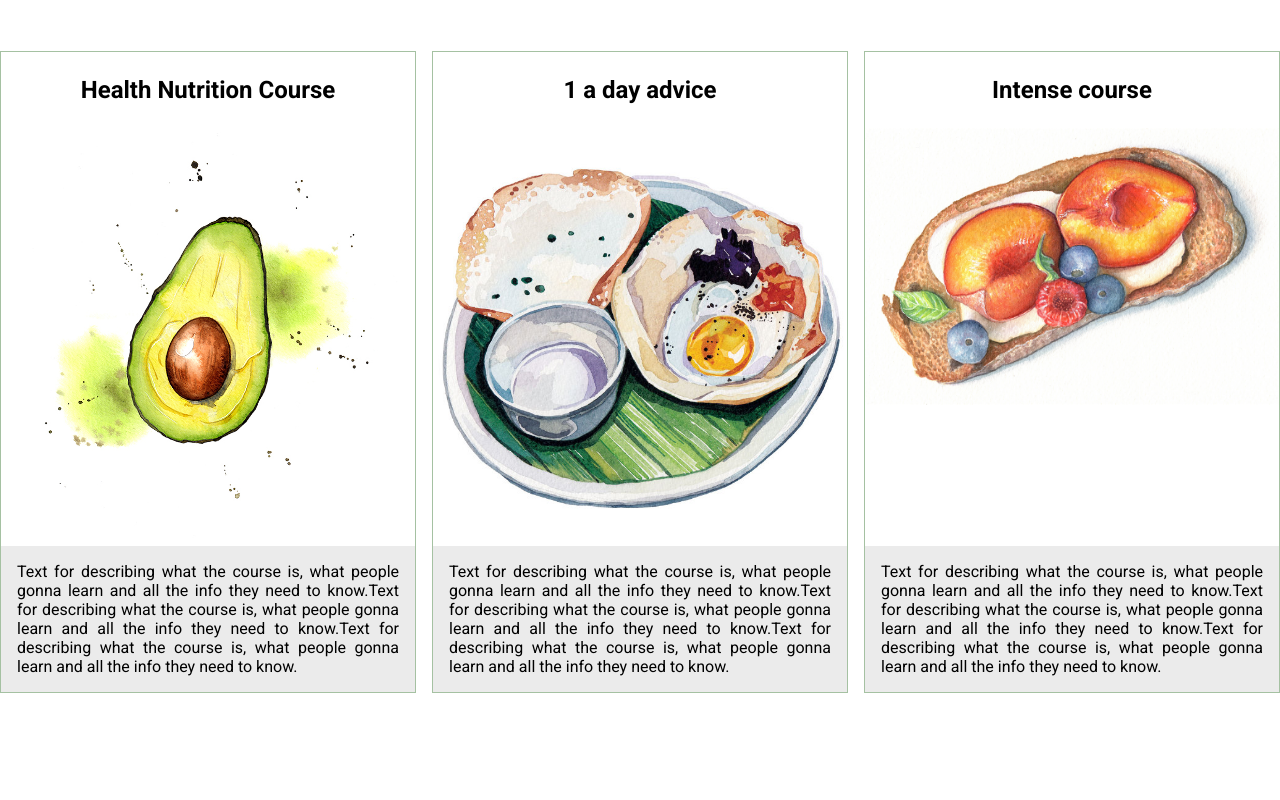
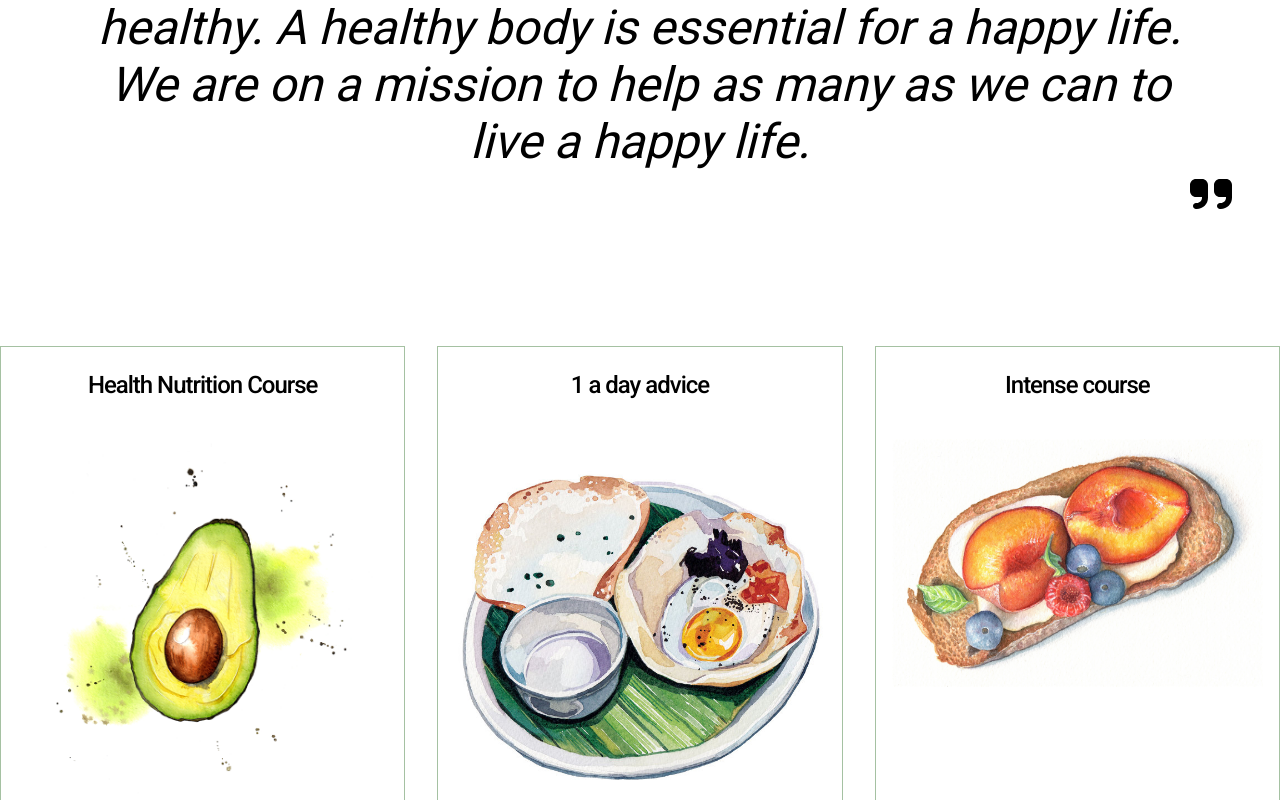
Before and after one commit to TimeaReich/Viteacademia, a React (Create React App) app: page / in a window 1280 px wide. Shown: the part 1420-2220 px from the top of the page. Built offline with nearby package versions, Linux system fonts and the light colour scheme; a web font is replaced by a local one.

Commit message:
Courses component restyled

```diff
--- a/src/App.css
+++ b/src/App.css
@@ -41,8 +41,8 @@
   color: var(--black);
   padding: 0 2rem;
   font-size: 18px;
+  font-weight: 500;
   letter-spacing: -1px;
-  font-weight: 500;
 }
 /*hero*/
 .hero-div {
@@ -67,20 +67,22 @@
 /*main section*/
 .main-section-container {
   display: grid;
-  grid-template-columns: auto auto auto;
-  gap: 1rem;
+  grid-template-columns: repeat(3, 1fr);
+  grid-template-rows: 1fr 1fr;
+  gap: 2rem;
   text-align: center;
+  margin: 2rem;
 }
 .main-section-content {
   text-align: justify;
 }
-
 /*blob*/
 .blob-wrapper {
   display: flex;
   flex-direction: column;
   align-items: center;
   justify-content: center;
+  text-align: center;
   margin-bottom: 3rem;
   margin-top: -5rem;
 }
@@ -251,32 +253,36 @@
   margin-bottom: 7rem;
   display: grid;
   grid-template-columns: repeat(3, 1fr);
-  gap: 1rem;
+  gap: 2rem;
   width: 100%;
 }
 .course-card-title > p {
   font-size: 24px;
-  font-weight: 600;
+  font-weight: 500;
+  letter-spacing: -1px;
 }
 .course-card {
   border: 1px solid var(--pale-green);
+  box-sizing: border-box;
   display: flex;
   flex-direction: column;
   justify-content: space-between;
 }
 .course-card:hover {
-  border: 2px solid var(--pale-green);
-}
-.course-card:hover > .course-card-description {
-  background-color: var(--white);
+  /* border: 2px solid var(--pale-green); */
+  box-shadow: 0 10px 20px var(--grey);
 }
 
 .course-card-description {
   background-color: var(--grey);
-  padding: 1rem;
+  transition: background-color 1s ease-out;
   text-align: justify;
+  padding: 3rem 2rem 4rem 2rem;
+}
+.course-card:hover > .course-card-description {
+  background-color: #fff;
 }
 .course-card-title-img {
   max-width: 100%;
-  object-fit: cover;
+  padding: 1rem;
 }
--- a/src/App.js
+++ b/src/App.js
@@ -4,7 +4,7 @@ import Hero from "./Components/Hero";
 import Footer from "./Components/Footer";
 import MainSection from "./Components/MainSection";
 import QuoteStrip from "./Components/QuoteStrip";
-import Courses from "./Components/Courses";
+import CourseSection from "./Components/CourseSection";
 
 function App() {
   return (
@@ -13,7 +13,7 @@ function App() {
       <Hero />
       <MainSection />
       <QuoteStrip />
-      <Courses />
+      <CourseSection />
       <Footer />
     </div>
   );
--- /dev/null
+++ b/src/Components/CourseSection.js
@@ -0,0 +1,38 @@
+import Courses from "./Courses";
+import cardPicture from "../images/card_picture.jpeg";
+import cardPicture2 from "../images/card_picture_2.jpg";
+import cardPicture3 from "../images/card_picture_3.png";
+const CourseSection = () => {
+  return (
+    <div className="course-wrapper">
+      <Courses
+        courseTitle="Health Nutrition Course"
+        courseDescription="Text for describing what the course is, what people gonna learn and
+            all the info they need to know.Text for describing what the course
+            is, what people gonna learn and all the info they need to know.Text
+            for describing what the course is, what people gonna learn and all
+            the info they need to know."
+        coursePicture={cardPicture}
+      />
+      <Courses
+        courseTitle="1 a day advice"
+        courseDescription="Text for describing what the course is, what people gonna learn and
+            all the info they need to know.Text for describing what the course
+            is, what people gonna learn and all the info they need to know.Text
+            for describing what the course is, what people gonna learn and all
+            the info they need to know."
+        coursePicture={cardPicture2}
+      />
+      <Courses
+        courseTitle="Intense course"
+        courseDescription="Text for describing what the course is, what people gonna learn and
+            all the info they need to know.Text for describing what the course
+            is, what people gonna learn and all the info they need to know.Text
+            for describing what the course is, what people gonna learn and all
+            the info they need to know."
+        coursePicture={cardPicture3}
+      />
+    </div>
+  );
+};
+export default CourseSection;
--- a/src/Components/Courses.js
+++ b/src/Components/Courses.js
@@ -1,68 +1,17 @@
-import cardPicture from "../images/card_picture.jpeg";
-import cardPicture2 from "../images/card_picture_2.jpg";
-import cardPicture3 from "../images/card_picture_3.png";
-
-const Courses = () => {
-  //const [courseTitle, courseDescription]= course
+const Courses = (props) => {
+  const { courseTitle, courseDescription, coursePicture } = props;
   return (
-    <>
-      <div className="course-wrapper">
     <div className="course-card">
       <div className="course-card-title">
-            <p>Health Nutrition Course</p>
+        <p>{courseTitle}</p>
         <img
           className="course-card-title-img"
           alt="decorative"
-              src={cardPicture}
+          src={coursePicture}
         />
       </div>
-
-          <div className="course-card-description">
-            Text for describing what the course is, what people gonna learn and
-            all the info they need to know.Text for describing what the course
-            is, what people gonna learn and all the info they need to know.Text
-            for describing what the course is, what people gonna learn and all
-            the info they need to know.
+      <div className="course-card-description">{courseDescription}</div>
     </div>
-        </div>
-        <div className="course-card">
-          <div className="course-card-title">
-            <p>1 a day advice</p>
-            <img
-              className="course-card-title-img"
-              alt="decorative"
-              src={cardPicture2}
-            />
-          </div>
-
-          <div className="course-card-description">
-            Text for describing what the course is, what people gonna learn and
-            all the info they need to know.Text for describing what the course
-            is, what people gonna learn and all the info they need to know.Text
-            for describing what the course is, what people gonna learn and all
-            the info they need to know.
-          </div>
-        </div>
-        <div className="course-card">
-          <div className="course-card-title">
-            <p>Intense course</p>
-            <img
-              className="course-card-title-img"
-              alt="decorative"
-              src={cardPicture3}
-            />
-          </div>
-
-          <div className="course-card-description">
-            Text for describing what the course is, what people gonna learn and
-            all the info they need to know.Text for describing what the course
-            is, what people gonna learn and all the info they need to know.Text
-            for describing what the course is, what people gonna learn and all
-            the info they need to know.
-          </div>
-        </div>
-      </div>
-    </>
   );
 };
 export default Courses;
--- a/src/Components/MainSection.js
+++ b/src/Components/MainSection.js
@@ -1,7 +1,4 @@
-import image1 from "../images/health.png";
-import image2 from "../images/nutrition.png";
-import image3 from "../images/health-coach.png";
-import Blob from "../Blob";
+import Blob from "./Blob.js";
 const MainSection = () => {
   return (
     <div className="main-section-container">
```
Also changed, not shown: src/Components/Blob.js (renamed from src/Blob.js). Lines whose indentation alone changed are shown as unchanged.
